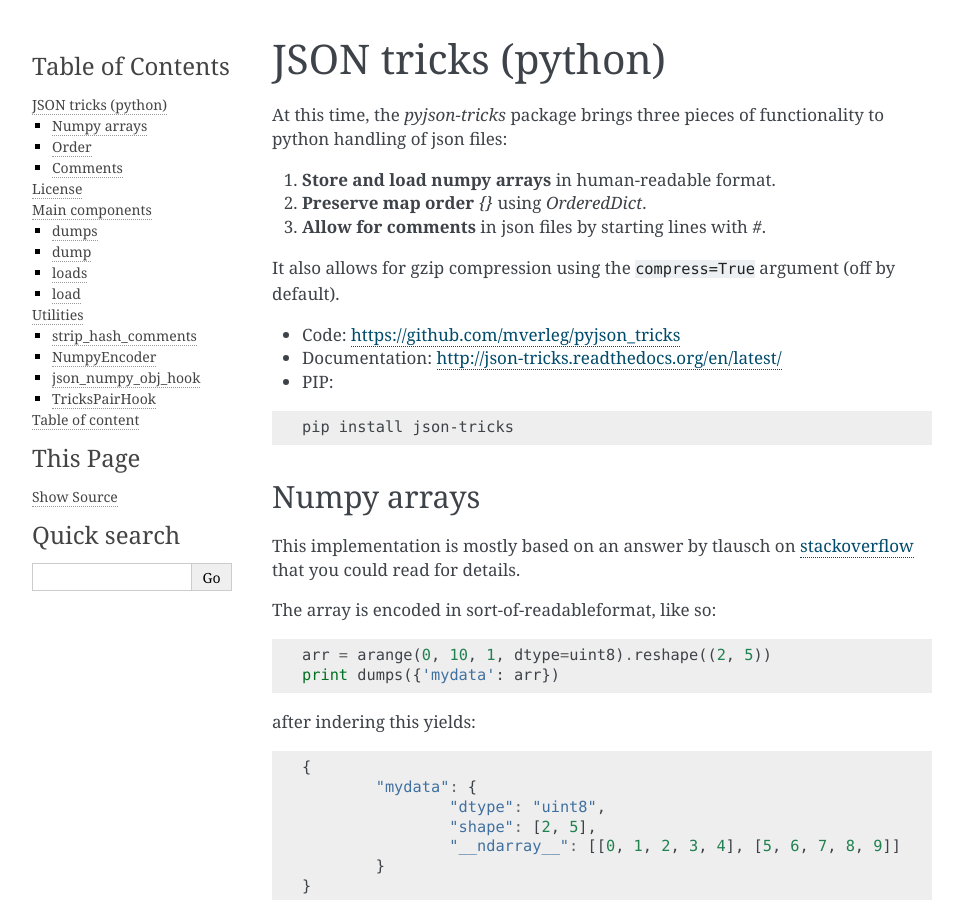
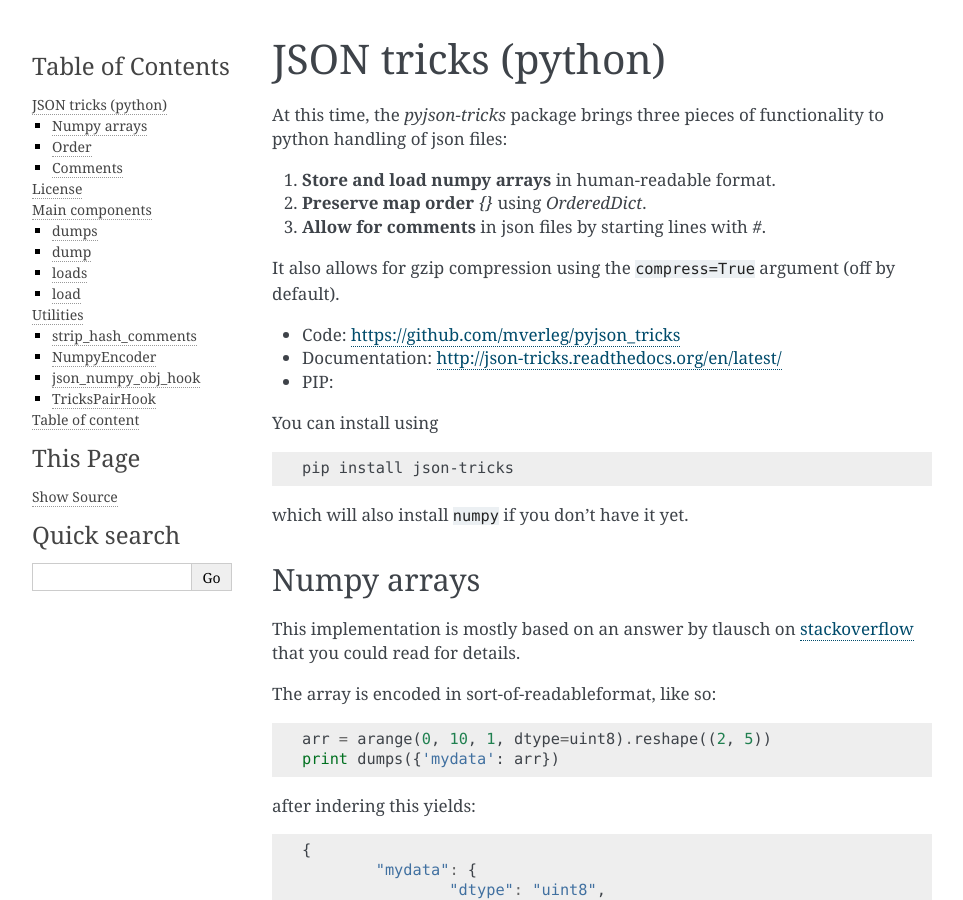
Before and after one commit to mverleg/pyjson_tricks, a Sphinx documentation site: the page built from docs/index.rst, in a window 1280 px wide and 900 px high. Shown: the whole window, without its empty margins (148-1111 px from the left). Built offline with Sphinx 7.4.7, drawn with Linux system fonts in a browser that asks for light colours.

Commit message:
add numpy to setup.py

```diff
--- a/README.rst
+++ b/README.rst
@@ -13,9 +13,13 @@
 * Documentation: http://json-tricks.readthedocs.org/en/latest/
 * PIP:
 
+You can install using
+
 .. code-block:: bash
 
 	pip install json-tricks
+
+which will also install ``numpy`` if you don't have it yet.
 
 Numpy arrays
 +++++++++++++++++++++++++++++++++++++++
--- a/docs/conf.py
+++ b/docs/conf.py
@@ -18,7 +18,6 @@
 from os.path import abspath
 
 
-print abspath('..')
 sys.path.insert(0, abspath('..'))
 
 # If extensions (or modules to document with autodoc) are in another directory,
--- a/setup.py
+++ b/setup.py
@@ -42,6 +42,7 @@
 		'Topic :: Software Development :: Libraries :: Python Modules',
 	],
 	install_requires=[
+		'numpy',
 		# pytest for tests
 		# sphinx for dodumentation
 	],
```
